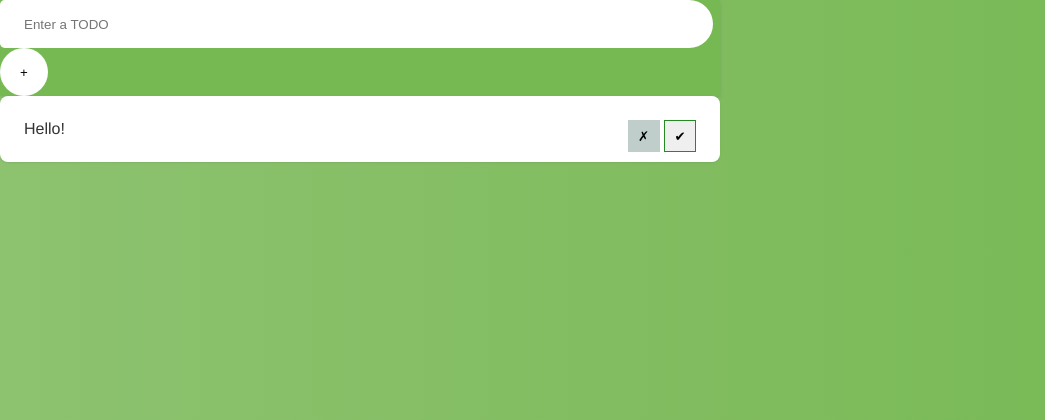
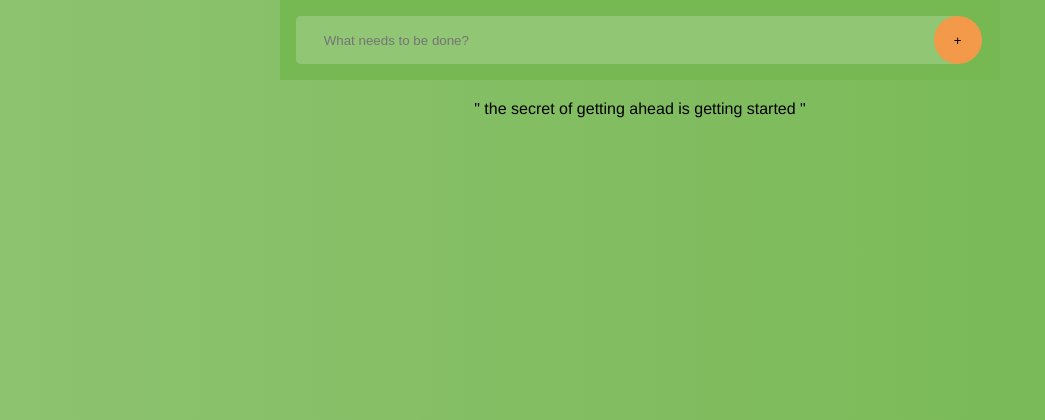
Before and after one commit to ashpremecode/ToDoList, a PHP site: page / in a window 1280 px wide. Shown: the top 420 px of the page, without its empty margins (0-1045 px from the left). Run offline with PHP 8.4, Linux system fonts and the light colour scheme.

Commit message:
finished project

```diff
--- a/index.html
+++ b/index.html
@@ -1,35 +1,20 @@
-<!DOCTYPE html>
-<html lang="en">
 <head>
-  <meta charset="UTF-8">
-  <link rel="stylesheet" type="text/css" href="style.css">
-  <link rel="stylesheet" type="text/css" href="queries.css">
-  <link rel="stylesheet" type="text/css" href="reset.min.css">
-
-  <title>To Do App</title>
+<meta name="viewport" content="width=device-width,initial-scale=1, user-scalable=no">
+<link rel="stylesheet" type="text/css" href="reset.min.css">
+<link rel="stylesheet" type="text/css" href="style.css">
 </head>
 
 <body>
 	<header>
-		<input type="text" placeholder="Enter a TODO" id="item">
-		<button id="add"> + </button>
+		<input type="text" placeholder=" What needs to be done? " id="item" />
+		<button id="add">+</button>
 	</header>
+	<div class="container">
+		<ul class="todo" id="todo"></ul>
 
-	<div class="container">
-		<ul class="todo" id="todo">
-			<li> Hello!
-				<div class="buttons">
-					<button class="remove">&#10007;</button>
-					<button class="complete">&#10004;</button>
-				</div>
 
-			</li>
-		</ul>
 
 		<ul class="todo" id="completed"></ul>
 	</div>
-
-  <script src="script.js">
-  </script>
+<script src="script.js"></script>
 </body>
-</html>
--- a/script.js
+++ b/script.js
@@ -65,10 +65,6 @@ function update_item(search){
 	}
 }
 
-
-
-
-
 function add_item() {
 	if(!item.value) return;
 	var current_item = {
--- a/style.css
+++ b/style.css
@@ -1,73 +1,88 @@
-body {
+body{
 	background: #76b852;  /* fallback for old browsers */
   background: -webkit-linear-gradient(to right, #8DC26F, #76b852);  /* Chrome 10-25, Safari 5.1-6 */
   background: linear-gradient(to right, #8DC26F, #76b852); /* W3C, IE 10+/ Edge, Firefox 16+, Chrome 26+, Opera 12+, Safari 7+ */
-	margin: auto;
+	margin:auto;
 	max-width: 45em;
-
 }
 
-header {
-	padding: 1rem;
-	box-shadow: 0px 2px 4px rgba(44, 62, 80, 0.15);
-	background: #76B852;
+header{
+	padding:1rem;
+	box-shadow 0 2px 4px rgba(44,62,80,.15);
+	background:#76b852;
 }
 
-header input {
-	color: #000;
-	text-indent: 1.5rem;
-	padding: 0 20px 0 0;
-	background: #FFF;
-	border-radius: 5px 25px 25px 5px;
-	border: 0px;
+header input{
+	color:#000;
+	text-indent:1.5rem;
+	padding:0 60px 0 0;
+	background: rgba(255,255,255,.2);
+	border-radius:5px 25px 25px 5px;
+	border:0;
 	height: 3rem;
-	width: 99%;
+	width:99%;
 }
 
-header button {
+header button{
 	border-radius: 25px;
-	background: #FFF;
-	border: 0px;
-	height: 3rem;
-	width: 3rem;
-	cursor: pointer;
+	background:#F2994A;
+	border:0;
+	height:3rem;
+	width:3rem;
+	cursor:pointer;
+	margin:-3rem;
 }
 
-.buttons {
-	float: right;
+.buttons { float:right; }
+.buttons button{
+	cursor:pointer;
+	border:.15rem solid transparent;
+	vertical-align: middle;
+	width:2rem;
+	height:2rem;
+	transition: background .2s ease;
+	}
+
+.buttons button.complete{
+	border: 0.1rem solid #000;
+	background:#228b22;
 }
 
-.buttons button {
-	cursor: pointer;
-	border: .15rem solid transparent;
-	vertical-align: middle;
-	width: 2rem;
-	height: 2rem;
-	transition: background .2s. ease;
+.buttons button.complete:hover{
+	background:#fff;
 }
 
-.buttons button.complete {
-	border: 0.1rem solid #228B22;
+.buttons button.remove{
+	background: #e85656;
+	border: 0.1rem solid #000;
+}
+.buttons button.remove:hover{
+	background:#fff;
 }
 
-.buttons button.complete:hover {
-	background: #FFF;
-}
-
-.buttons button.remove {
-	background: #C0CECB;
-}
-
-.buttons button.remove:hover {
-	background: #e85656;
-}
-
-.todo li {
-	color: #333;
-	background: #FFF;
+.todo li{
+	color:#000;
+	background: #F2994A;  /* fallback for old browsers */
 	border-radius: 0.5rem;
-	box-shadow: 0 1px 2px rgba(44, 62, 80, .1);
-	margin-bottom: 1rem;
+	box-shadow: 0 1px 2px rgba(44,62,80,.1);
+	margin-bottom:1rem;
 	padding: 1.5rem;
 	word-wrap: break-word;
 }
+
+#completed li{
+	background: #edf0f1;
+	opacity: .5;
+}
+
+#completed:after, #todo:after{
+	text-align:center;
+	color:silver;
+	display:block;
+}
+
+
+#completed:empty:after{
+	margin-top: 20px;
+	color: #000;
+	content:'" the secret of getting ahead is getting started "';
```
Also changed, not shown: queries.css (deleted), 1 other file.
